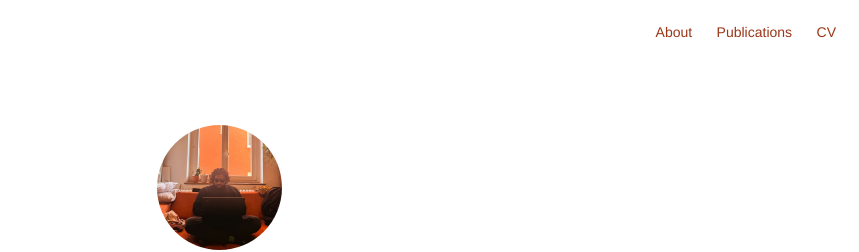
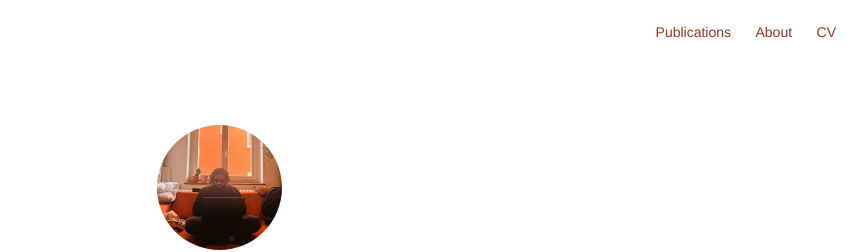
Before and after one commit to akjagadish/akjagadish.github.io, a Jekyll site: the page built from index.html, in a window 1280 px wide. Shown: the top 252 px of the page, without its empty margins (421-1280 px from the left). Built offline with Jekyll 4.4.1, drawn with Linux system fonts in a browser that asks for light colours; nearby versions of some CDN libraries.

```diff
--- a/_includes/nav.html
+++ b/_includes/nav.html
@@ -14,14 +14,6 @@
         {% endif %}
         {% endif %}
 
-        {% if site.about == true %}
-        {% if page.title != "About" %}
-        <li class="item">
-            <a class="link" href="{{ site.url }}/about">About</a>
-        </li>
-        {% endif %}
-        {% endif %}
-
         {% if site.projects == true %}
         {% if page.title != "Projects" %}
         <li class="item">
@@ -32,6 +24,13 @@
         {% endif %}
         {% endif %}
 
+        {% if site.about == true %}
+        {% if page.title != "About" %}
+        <li class="item">
+            <a class="link" href="{{ site.url }}/about">About</a>
+        </li>
+        {% endif %}
+        {% endif %}
 
         {% if site.resume == true %}
         <li class="item">
```
